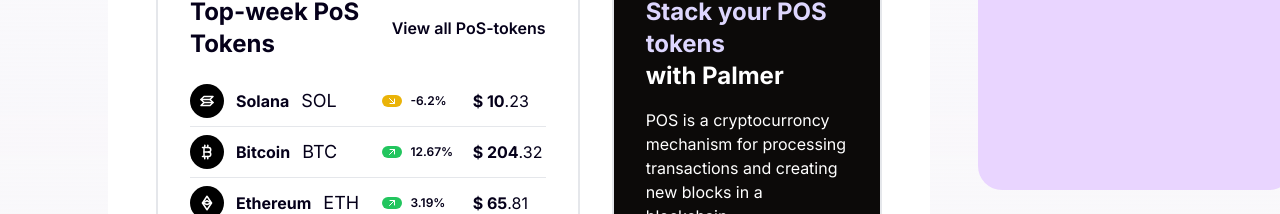
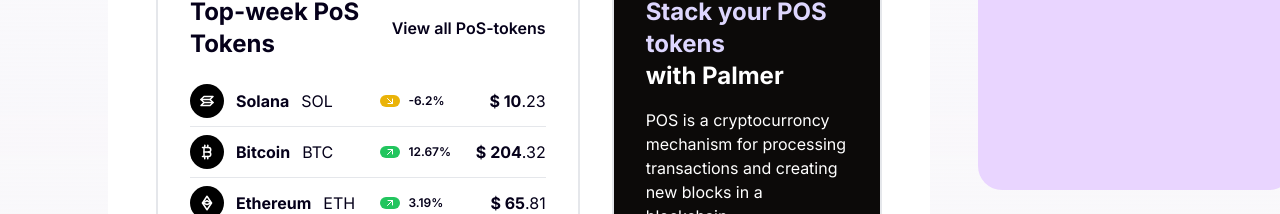
Before and after one commit to luisCislaghi/crypto-tailwind, a Next.js app: page /dashboard in a window 1280 px wide. Shown: the part 738-952 px from the top of the page. Built offline with nearby package versions, Linux system fonts and the light colour scheme.

Commit message:
add column align in table component

```diff
--- a/src/app/dashboard/page.tsx
+++ b/src/app/dashboard/page.tsx
@@ -97,9 +97,7 @@
                             <span className="font-bold">
                               {coins[row.coin].name}
                             </span>
-                            <span className="text-lg">
-                              {coins[row.coin].code.toUpperCase()}
-                            </span>
+                            <span>{coins[row.coin].code.toUpperCase()}</span>
                           </div>
                         );
                       },
@@ -112,6 +110,7 @@
                     },
                     {
                       dataIndex: "value",
+                      align: "right",
                       render: (_, row) => {
                         return <MoneyRender value={row.value} prefix="$ " />;
                       },
--- a/src/components/table/index.tsx
+++ b/src/components/table/index.tsx
@@ -1,9 +1,11 @@
 import { AnyObject } from "@/util/type";
+import clsx from "clsx";
 import React, { FC, Key, ReactNode } from "react";
 
 export type ColumnType<T> = {
   title?: ReactNode;
   dataIndex: string;
+  align?: "right" | "left" | "center";
   render?: (value: string | number, row: T) => ReactNode;
 };
 
@@ -19,14 +21,21 @@
 ) => {
   const { data, columns, showHeader = true, rowKey = "id" } = props;
   const defaultRender = (value: string | number, row: T) => value;
+
+  const alignClasses = (align: string) =>
+    clsx({
+      "text-right": align === "right",
+      "text-center": align === "center",
+    });
+
   return (
     <>
       <table className="w-full">
         {showHeader && (
           <thead>
             <tr>
-              {columns.map((e) => {
-                return <th>{e.title}</th>;
+              {columns.map(({ title, align = "left" }) => {
+                return <th className={alignClasses(align)}>{title}</th>;
               })}
             </tr>
           </thead>
@@ -38,9 +47,14 @@
                 className="border-b border-gray-200 last:border-none"
                 key={typeof rowKey === "string" ? item[rowKey] : rowKey(item)}
               >
-                {columns.map((e) => {
+                {columns.map(({ align = "left", ...e }) => {
                   return (
-                    <td className="p-2 first:pl-0 last:pr-0">
+                    <td
+                      className={clsx(
+                        "p-2 first:pl-0 last:pr-0",
+                        alignClasses(align),
+                      )}
+                    >
                       {e.render
                         ? e.render(item[e.dataIndex], item)
                         : defaultRender(item[e.dataIndex], item)}
```
